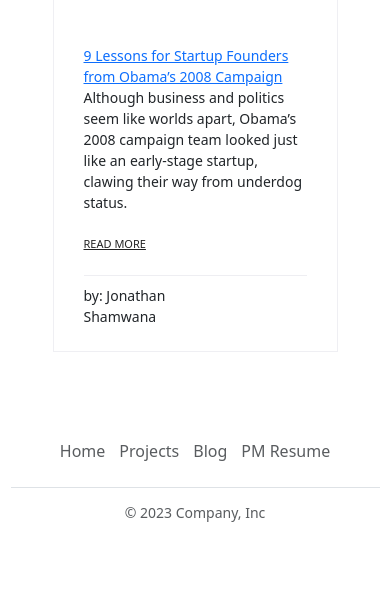
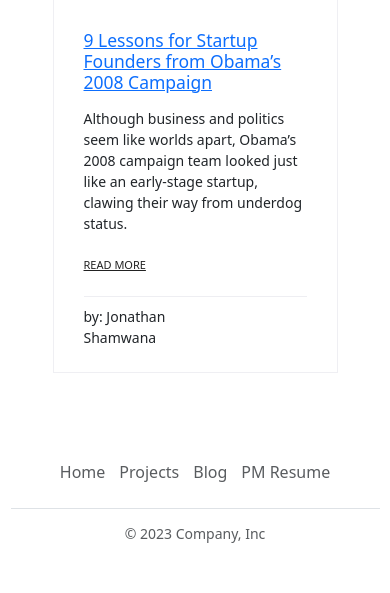
Before and after one commit to jonathanshamwana/jonathans-portfolio, a Flask app: page / in a window 390 px wide. Shown: the part 4700-5293 px from the top of the page. Before the commit the page ends 5222 px from the top, so only its background shows below. Run offline with Flask 3, Linux system fonts and the light colour scheme; some libraries are stand-ins or nearby versions.

Commit message:
Reformat the articles section

```diff
--- a/templates/index.html
+++ b/templates/index.html
@@ -199,7 +199,7 @@
         <h1 class="text-center pb-2">Tech Articles</h1>
             <div class="row justify-content-center">
 
-                <div class="col-md-6">
+                <div class="col-md-12">
                     <div class="media blog-media">
                       <a href="blog-post-left-sidebar.html"><img class="d-flex" src="static/images/gradient.jpg" alt="Gradient image" height="270"></a>
                       <div class="media-body">
@@ -212,11 +212,11 @@
                       </div>
                     </div>
                 </div>
-                <div class="col-md-6">
+                <div class="col-md-12">
                     <div class="media blog-media">
                       <a href="blog-post-left-sidebar.html"><img class="d-flex" src="static/images/gradient.jpg" alt="Gradient image" height="270"></a>
                       <div class="media-body">
-                        <a href=""><h5 class="mt-0"></h5>9 Lessons for Startup Founders from Obama’s 2008 Campaign</a>
+                        <a href=""><h5 class="mt-0">9 Lessons for Startup Founders from Obama’s 2008 Campaign</h5></a>
                         Although business and politics seem like worlds apart, Obama’s 2008 campaign team looked just like an early-stage startup, clawing their way from underdog status.
                         <a href="https://medium.com/@jonathanshamwana/9-lessons-for-startup-founders-from-obamas-2008-campaign-26603fa22be0" class="post-link">Read More</a>
                         <ul>
```
